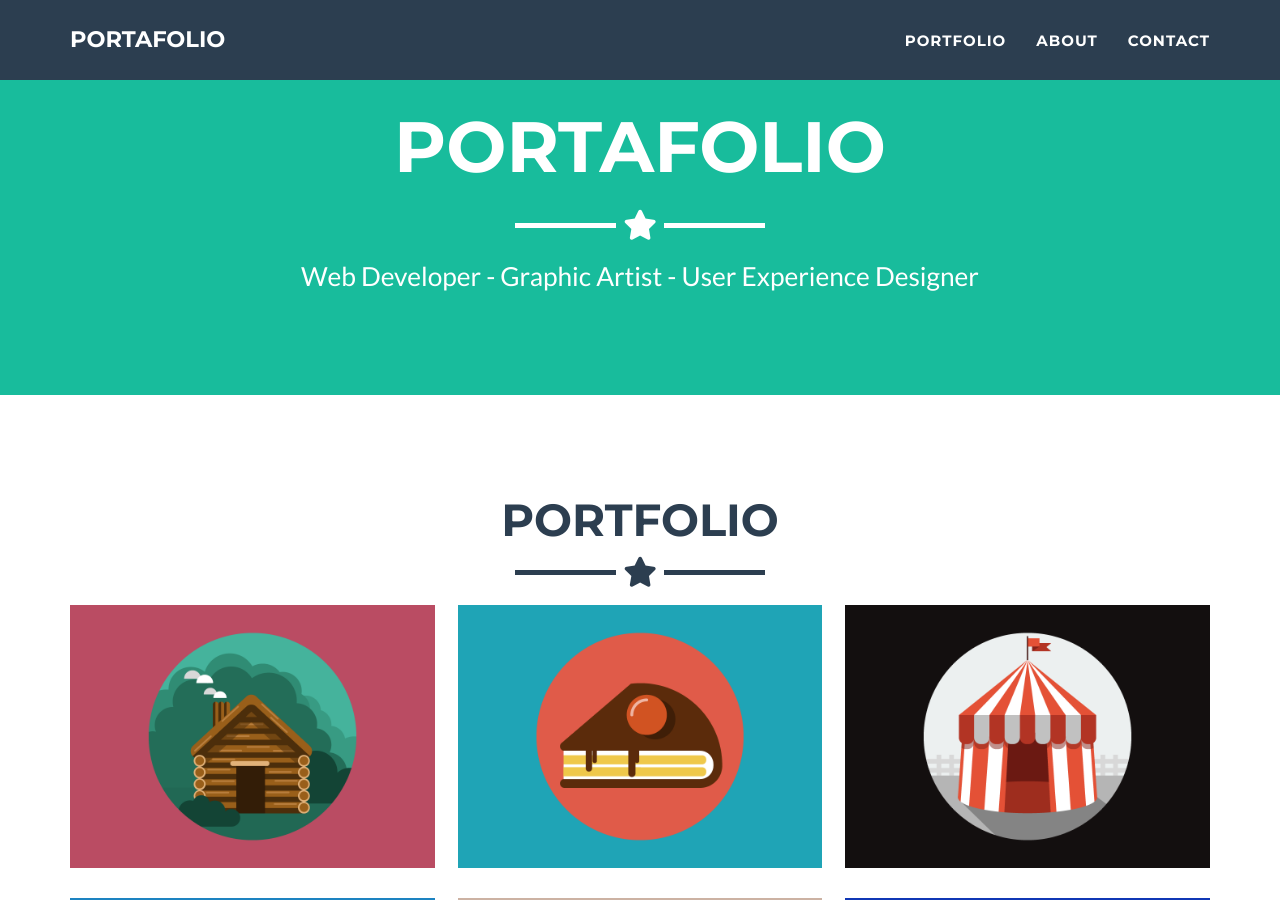
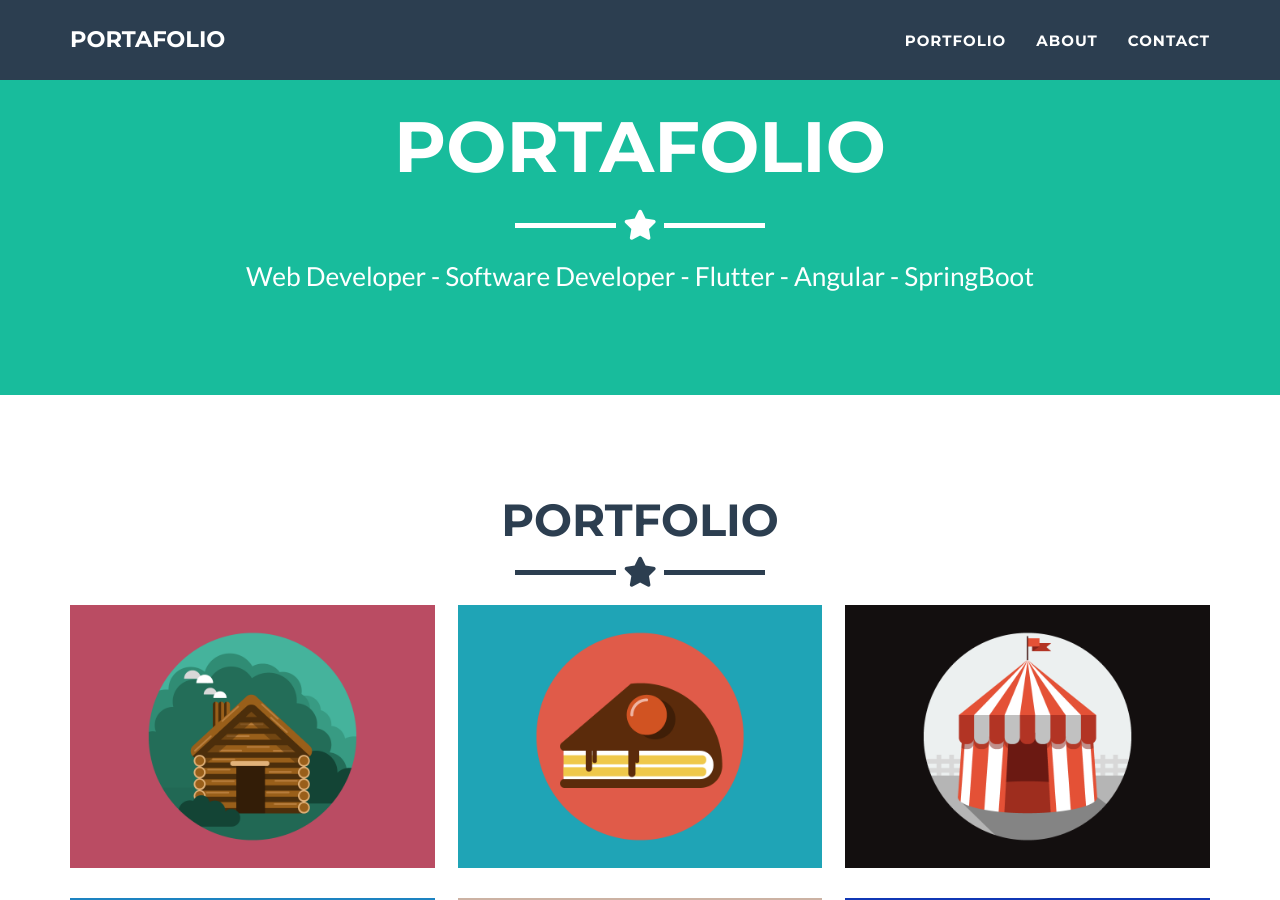
Before and after one commit to harflores/harflores.github.io, a Jekyll site: the page built from _posts/2014-07-18-project-1.markdown, in a window 1280 px wide and 900 px high, scrolled down 380 px. Built offline with Jekyll 4.4.1, drawn with Linux system fonts in a browser that asks for light colours.

Commit message:
primera modificacion

```diff
--- a/_config.yml
+++ b/_config.yml
@@ -4,7 +4,7 @@ email: harflores.cl@gmail.com
 url: https://github.com/jeromelachaud/freelancer-theme
 description: "Write an awesome description for your new site here. You can edit this line in _config.yml. It will appear in your document head meta (for Google search results) and in your feed.xml site description."
 keywords: "your keywords, separated by commas"
-skills: "Web Developer - Graphic Artist - User Experience Designer"
+skills: "Web Developer - Software Developer - Flutter - Angular - SpringBoot"
 meta_author: Harold Flores
 
 # Google webmaster tools
```
